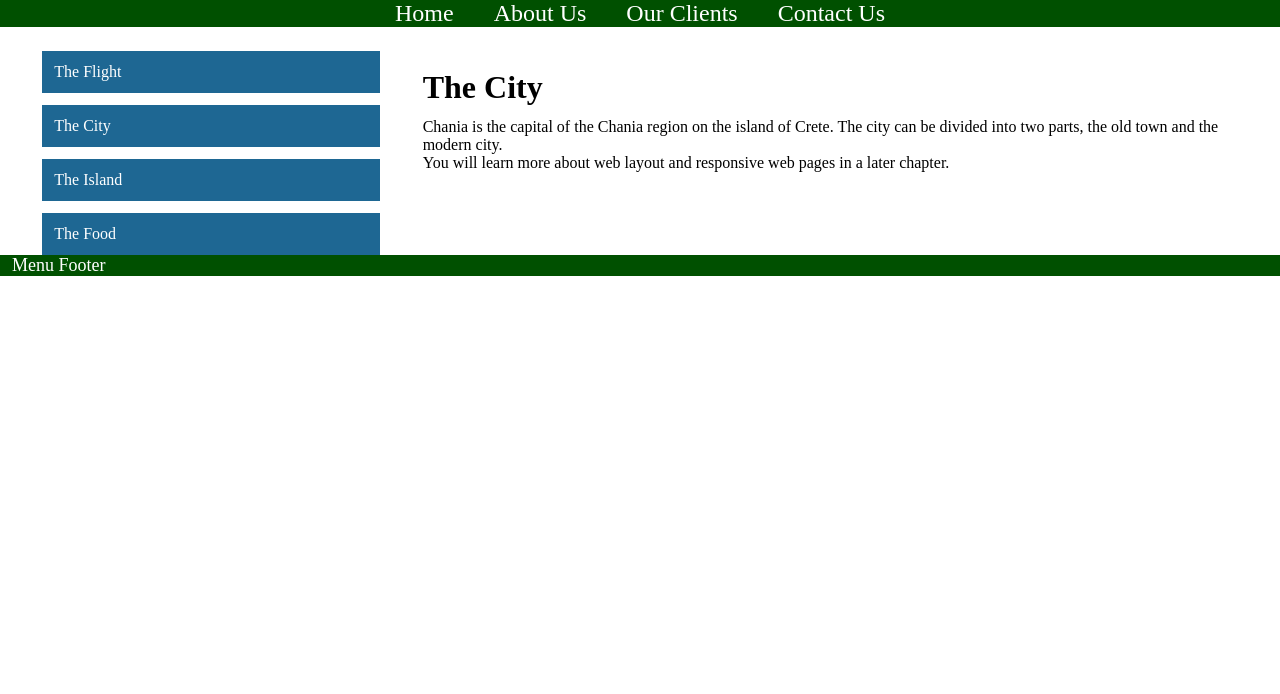
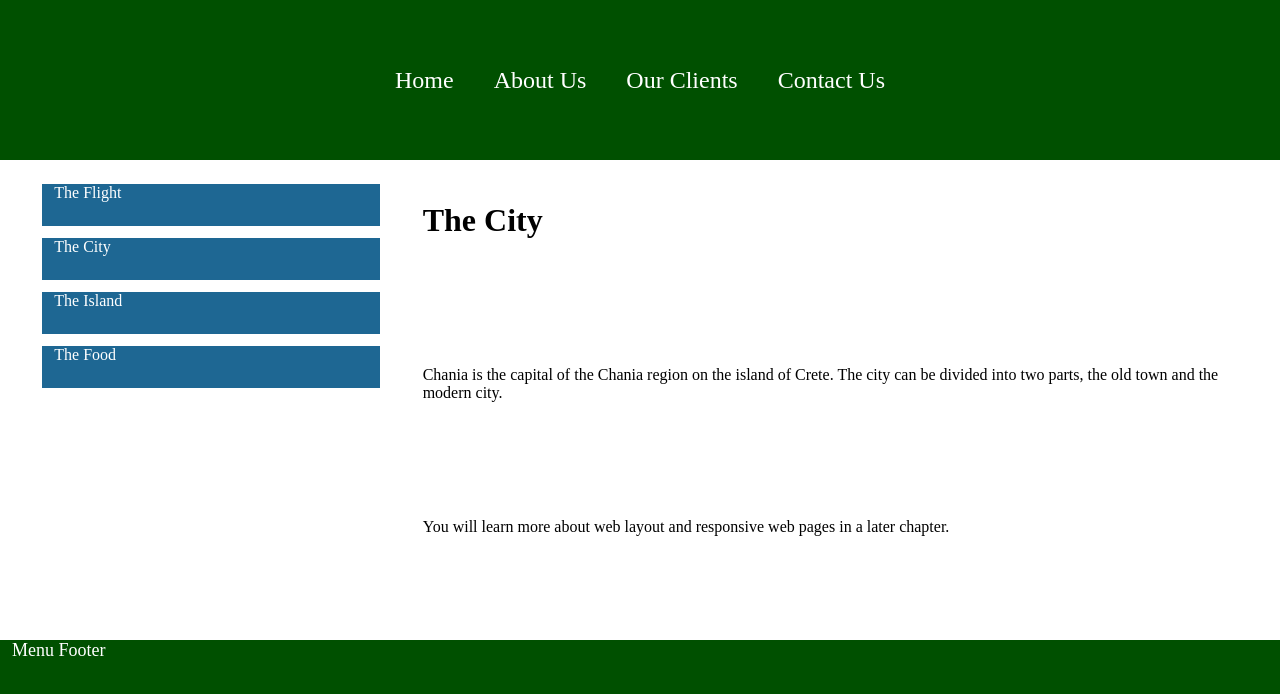
Before and after one commit to thanhhiep4747/Intern2021, an Angular app in the folder AngularDemo/: page / in a window 1280 px wide. Shown: the top 694 px of the page. Built offline with nearby package versions, Linux system fonts and the light colour scheme.

Commit message:
Style Header

```diff
--- a/AngularDemo/src/app/app.component.css
+++ b/AngularDemo/src/app/app.component.css
@@ -4,3 +4,15 @@
     width: 100%;
     height: 100%;
 }
+.header {
+    flex: 1;
+}
+.footer {
+    flex: 1
+}
+.body {
+    flex: 3
+}
+.router {
+    flex: 0
+}
--- a/AngularDemo/src/app/app.component.html
+++ b/AngularDemo/src/app/app.component.html
@@ -1,11 +1,11 @@
 <div id="container">
 
-  <app-header></app-header>
+  <app-header class="header"></app-header>
 
-  <app-home></app-home>
+  <app-home class="body"></app-home>
 
-  <router-outlet></router-outlet>
+  <app-footer class="footer"></app-footer>
 
-  <app-footer></app-footer>
+  <router-outlet class="router"></router-outlet>
 
 </div>
--- a/AngularDemo/src/app/header/header.component.css
+++ b/AngularDemo/src/app/header/header.component.css
@@ -1,5 +1,6 @@
 .header {
-    flex: 1;
+    height: 100%;
+    width: 100%;
     display: flex;
     justify-content: center;
     align-items: center;
@@ -8,5 +9,6 @@
 .header p {
     margin: 0px 20px 0px 20px;
     font-size: 24px;
-    color: white
+    color: white;
+    height: fit-content;
 }
--- a/AngularDemo/src/styles.css
+++ b/AngularDemo/src/styles.css
@@ -1,4 +1,5 @@
 /* You can add global styles to this file, and also import other style files */
 * {
     margin: 0;
+    height: 100%;
 }
```
